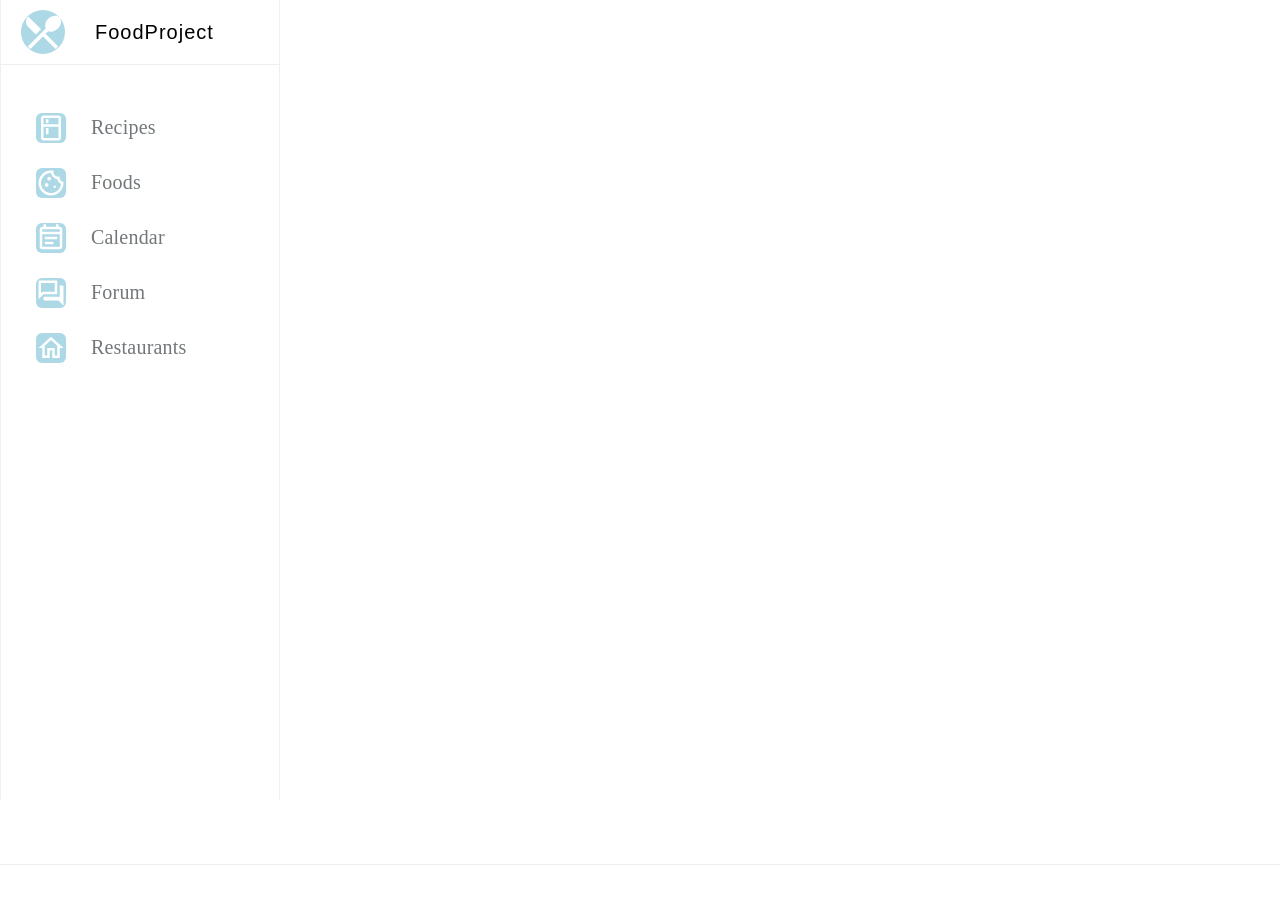
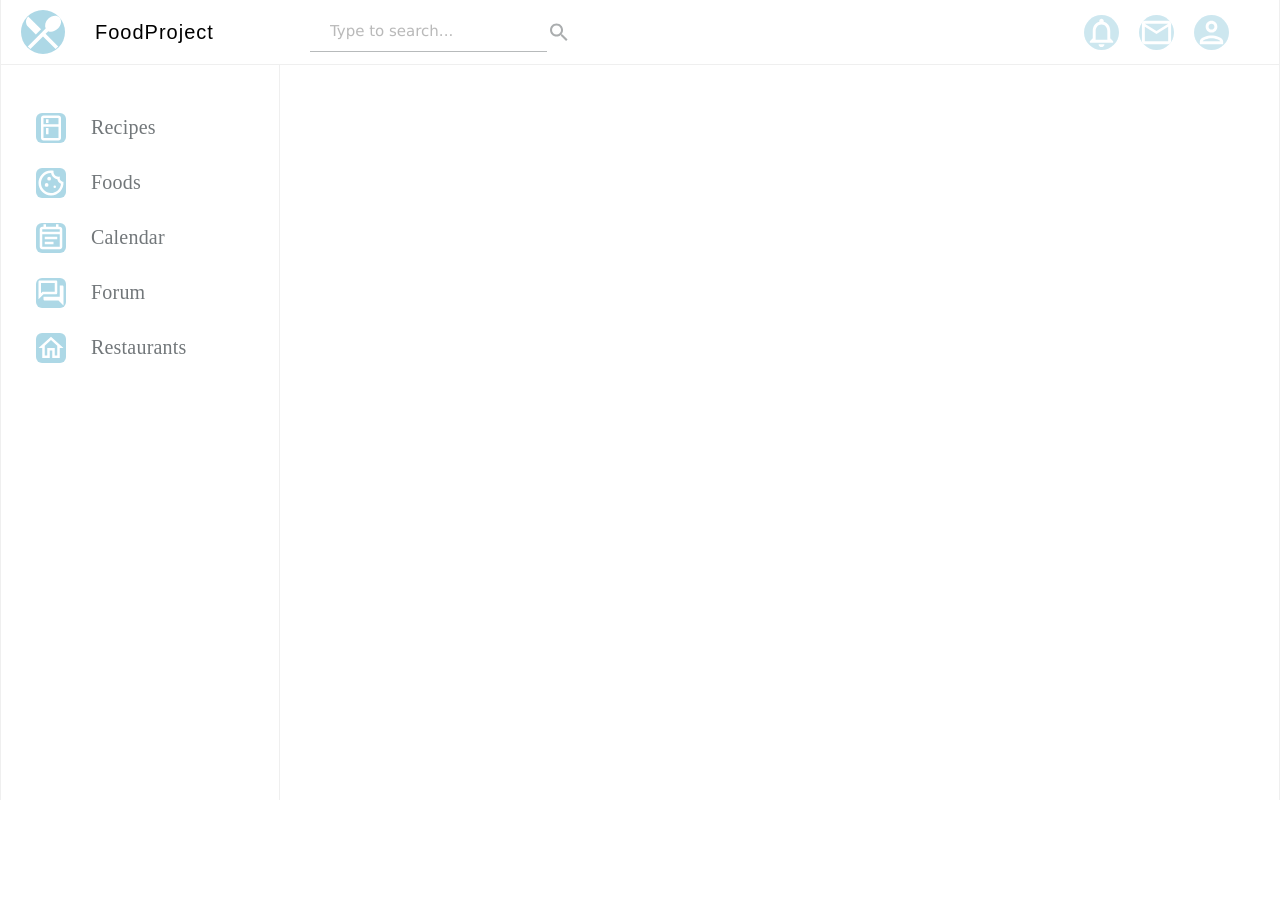
Before and after one commit to TheBoltThrower/Food-project, a plain HTML site: page index.html in a window 1280 px wide. After the commit the page ends 800 px from the top, so only its background shows below. Drawn offline with Linux system fonts and the light colour scheme.

Commit message:
fix and finish header

```diff
--- a/CSS/components/aside.css
+++ b/CSS/components/aside.css
@@ -1,8 +1,7 @@
 .aside {
     width: 280px;
     background-color: #fff;
-    position: relative;
-    display: block;
+    position: fixed;
 }
 .logo {
     border-radius: 50%;
--- a/CSS/components/header.css
+++ b/CSS/components/header.css
@@ -0,0 +1,37 @@
+.header__left {
+    display: flex;
+    margin-left: 30px;
+    align-items: center;
+
+}
+.header__right {
+    margin-right: 50px;
+    display: flex;
+}
+.header__right-item {
+    padding-left: 20px;
+    opacity:var(--item-opacity);
+}
+.search {
+    margin: 0 auto;
+    width: 100%;
+    padding: 8px 20px;
+    font-size: 15px;
+    font-weight: lighter;
+    border: 0;
+    border-bottom: 1px solid #72777a;
+    outline: none;
+    opacity: 0.5;
+    font-family: Verdana, Geneva, Tahoma, sans-serif;
+}
+ .search:focus {
+    border-bottom: 1px solid #add8e6;
+    transition: 0.35s ease;
+    color: var(--item-txt-color);
+    opacity: var(--item-opacity);
+
+}
+.right-item{
+    border-radius: 50%;
+    background-color: var(--item-color);
+}
--- a/CSS/design-tokens/colors.css
+++ b/CSS/design-tokens/colors.css
@@ -1,4 +1,5 @@
 :root {
     --item-color: lightblue;
     --item-txt-color: #72777a;
+    --item-opacity: 0.6;
 }
--- a/CSS/skeleton/layouts.css
+++ b/CSS/skeleton/layouts.css
@@ -6,10 +6,11 @@
 .main-base {
     position: relative;
     width: 100%;
-    max-width: 1920px;
+    max-width: 1720px;
     margin-left: auto;
     margin-right: auto;
     background: #FFFFFF;
+
 }
 .aside__menu {
     border-right: 1px solid rgba(0,0,0,.0625);
@@ -20,7 +21,6 @@
     display: flex;
     height: 65px;
     border-bottom: 1px solid rgba(0,0,0,.0625);
-    border-right: 1px solid rgba(0,0,0,.0625);
     border-left: 1px solid rgba(0,0,0,.0625);
     padding: 0 20px;
     flex-direction: row;
@@ -29,12 +29,17 @@
 .page-container {
     min-height: 100vh;
     box-sizing: border-box;
+    padding-left: 280px;
+    border-right: 1px solid rgba(0,0,0,.0625);
 }
 .header {
     display: flex;
+    flex-direction: row;
     justify-content: space-between;
+    align-items: center;
     background-color: #fff;
     border-bottom: 1px solid rgba(0,0,0,.0625);
     height: 65px;
     position: relative;
+
 }
--- a/index.html
+++ b/index.html
@@ -65,13 +65,32 @@
 
             </aside>
             <div class="page-container">
-                <header class="header"></header>
+                <header class="header">
+                    <div class="header__left">
+                        <input type="text" class="search" placeholder="Type to search...">
+                        <svg xmlns="http://www.w3.org/2000/svg" height="27px" viewBox="0 0 24 24" width="27px" fill="#72777a" opacity="0.6"><path d="M0 0h24v24H0V0z" fill="none"/><path d="M15.5 14h-.79l-.28-.27C15.41 12.59 16 11.11 16 9.5 16 5.91 13.09 3 9.5 3S3 5.91 3 9.5 5.91 16 9.5 16c1.61 0 3.09-.59 4.23-1.57l.27.28v.79l5 4.99L20.49 19l-4.99-5zm-6 0C7.01 14 5 11.99 5 9.5S7.01 5 9.5 5 14 7.01 14 9.5 11.99 14 9.5 14z"/></svg>
+                    </div>
+                    <div class="header__right">
+
+                        <a class="header__right-item">
+                            <div class="right-item">
+                            <svg xmlns="http://www.w3.org/2000/svg" height="35px" viewBox="0 0 24 24" width="35px" fill="#FFFFFF"><path d="M0 0h24v24H0V0z" fill="none"/><path d="M12 22c1.1 0 2-.9 2-2h-4c0 1.1.9 2 2 2zm6-6v-5c0-3.07-1.63-5.64-4.5-6.32V4c0-.83-.67-1.5-1.5-1.5s-1.5.67-1.5 1.5v.68C7.64 5.36 6 7.92 6 11v5l-2 2v1h16v-1l-2-2zm-2 1H8v-6c0-2.48 1.51-4.5 4-4.5s4 2.02 4 4.5v6z"/></svg>
+                        </div>
+                        </a>
+                        <a class="header__right-item">
+                            <div class="right-item">
+                            <svg xmlns="http://www.w3.org/2000/svg" height="35px" viewBox="0 0 24 24" width="35px" fill="#FFFFFF"><path d="M0 0h24v24H0V0z" fill="none"/><path d="M22 6c0-1.1-.9-2-2-2H4c-1.1 0-2 .9-2 2v12c0 1.1.9 2 2 2h16c1.1 0 2-.9 2-2V6zm-2 0l-8 5-8-5h16zm0 12H4V8l8 5 8-5v10z"/></svg>
+                            </div>
+                        </a>
+                        <a class="header__right-item">
+                            <div class="right-item">
+                            <svg xmlns="http://www.w3.org/2000/svg" height="35px" viewBox="0 0 24 24" width="35px" fill="#FFFFFF"><path d="M0 0h24v24H0V0z" fill="none"/><path d="M12 6c1.1 0 2 .9 2 2s-.9 2-2 2-2-.9-2-2 .9-2 2-2m0 10c2.7 0 5.8 1.29 6 2H6c.23-.72 3.31-2 6-2m0-12C9.79 4 8 5.79 8 8s1.79 4 4 4 4-1.79 4-4-1.79-4-4-4zm0 10c-2.67 0-8 1.34-8 4v2h16v-2c0-2.66-5.33-4-8-4z"/></svg>
+                            </div>
+                        </a>
+                    </div>
+                </header>
             </div>
         </div>
-
-
-
-
     </div>
     <script src="./JS/food-project.js"></script>
 </body>
```
